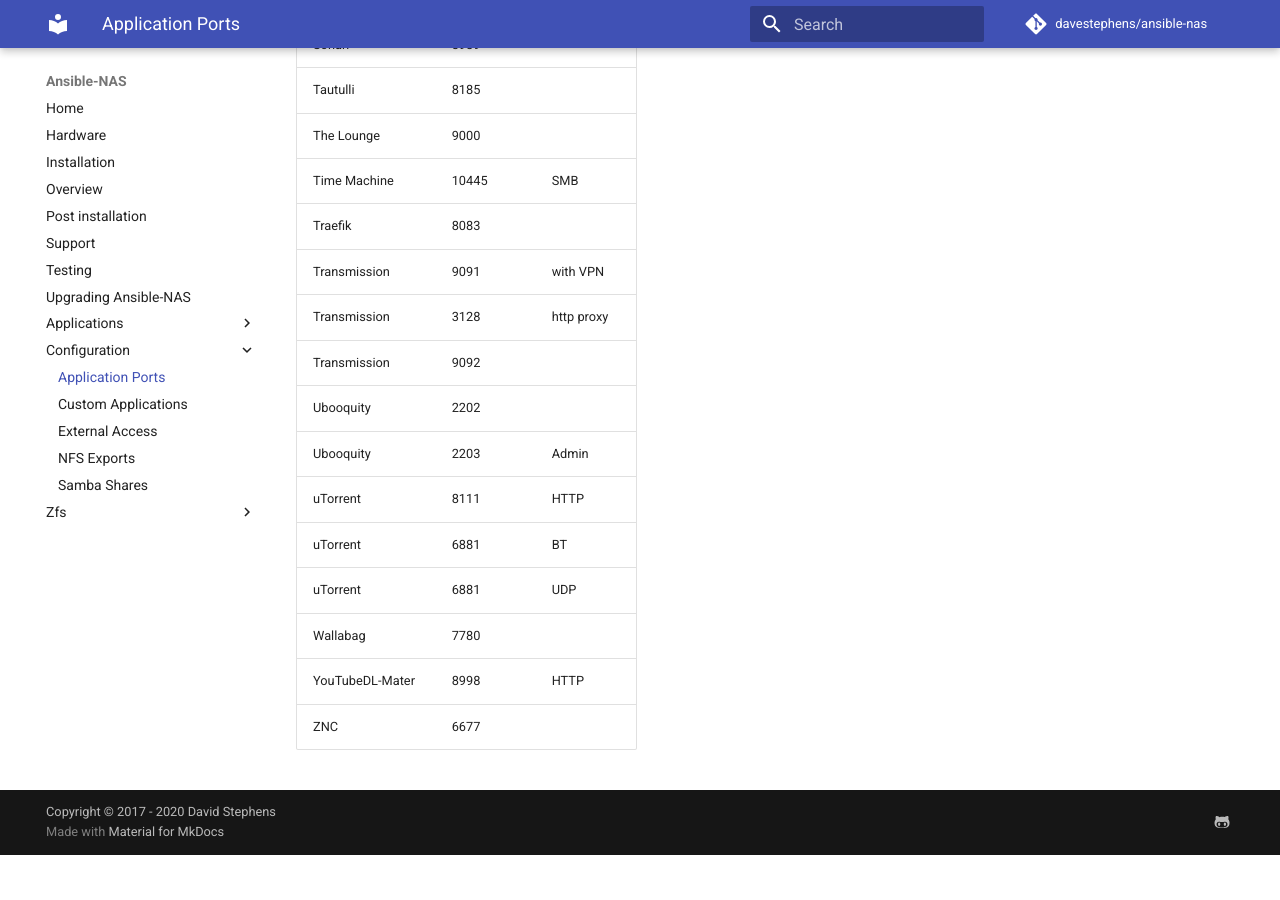
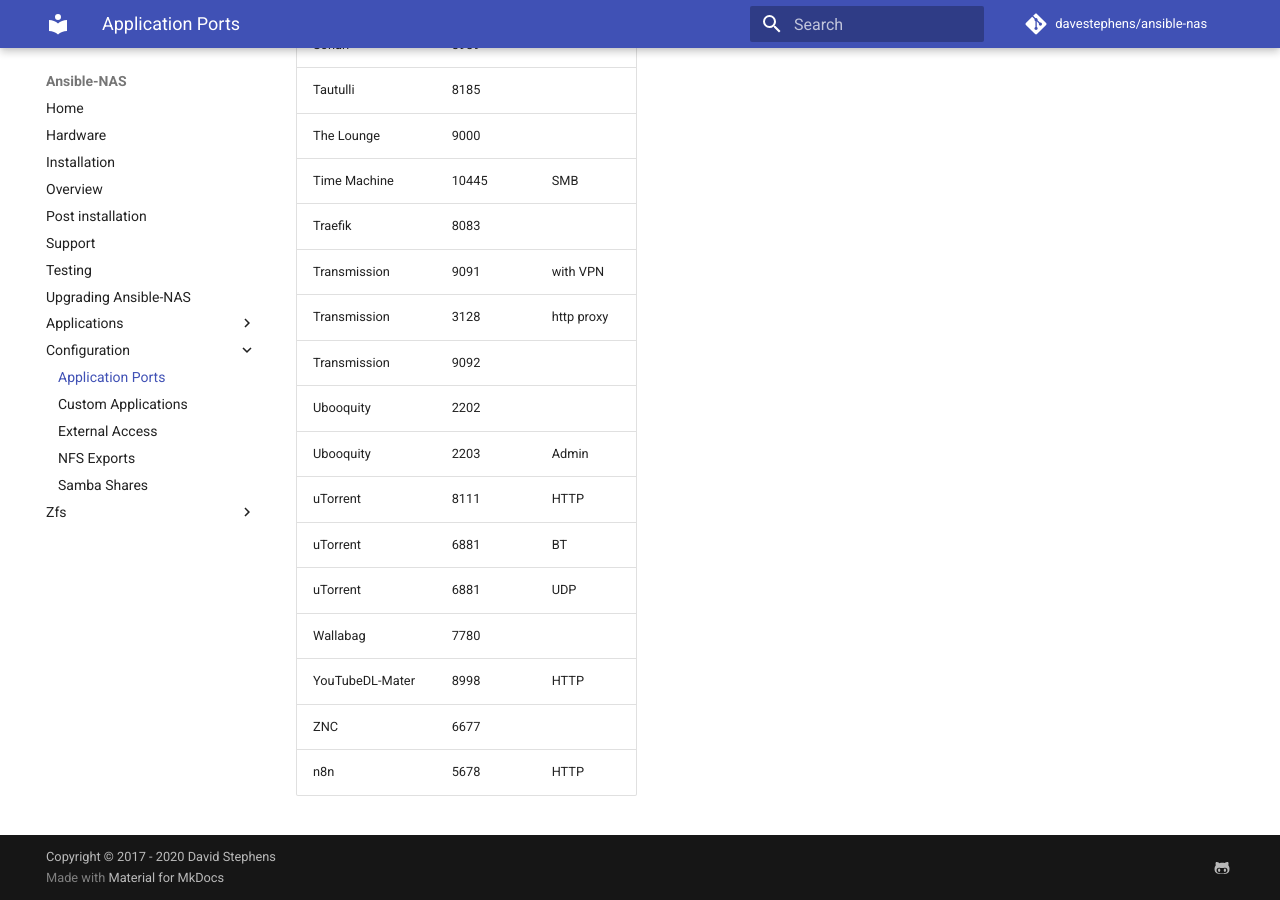
Before and after one commit to davestephens/ansible-nas, an MkDocs documentation site: the page built from docs/configuration/application_ports.md, in a window 1280 px wide and 900 px high, scrolled down 2564 px. Built offline with MkDocs 1.6.1 and Material for MkDocs 9.7.7, drawn with Linux system fonts in a browser that asks for light colours; comment, search, counter and statistics services are not loaded; before the commit the page ends 3419 px from its top, so only the background shows below that.

Commit message:
Initial commit of n8n
I think I've got everything working for basic operation. But I need
to setup a way to secure it if you decide to expose it to the
outside world.

```diff
--- a/docs/configuration/application_ports.md
+++ b/docs/configuration/application_ports.md
@@ -71,3 +71,4 @@ By default, applications can be found on the ports listed below.
 | Wallabag        | 7780   |              |
 | YouTubeDL-Mater | 8998   | HTTP         |
 | ZNC             | 6677   |              |
+| n8n             | 5678   | HTTP         |
--- a/nas.yml
+++ b/nas.yml
@@ -251,3 +251,7 @@
   - import_tasks: tasks/pytivo.yml
     when: (pytivo_enabled | default(False))
     tags: pytivo
+
+  - import_tasks: tasks/n8n.yml
+    when: (n8n_enabled | default(False))
+    tags: n8n
```
Also changed, not shown: 2 other files.
